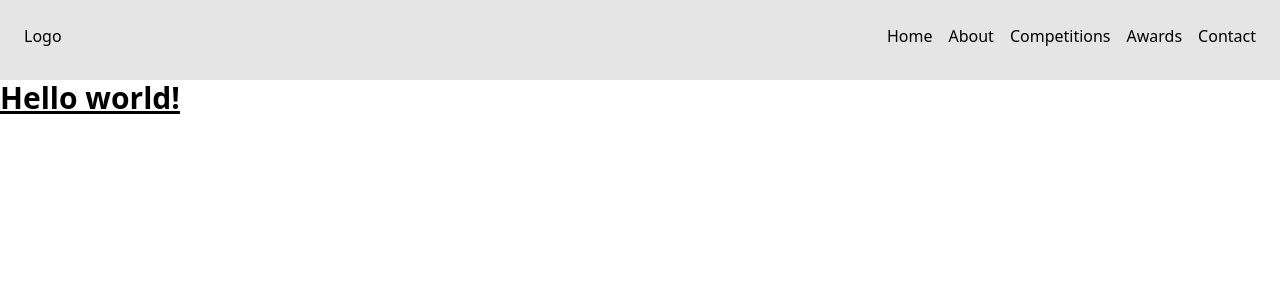
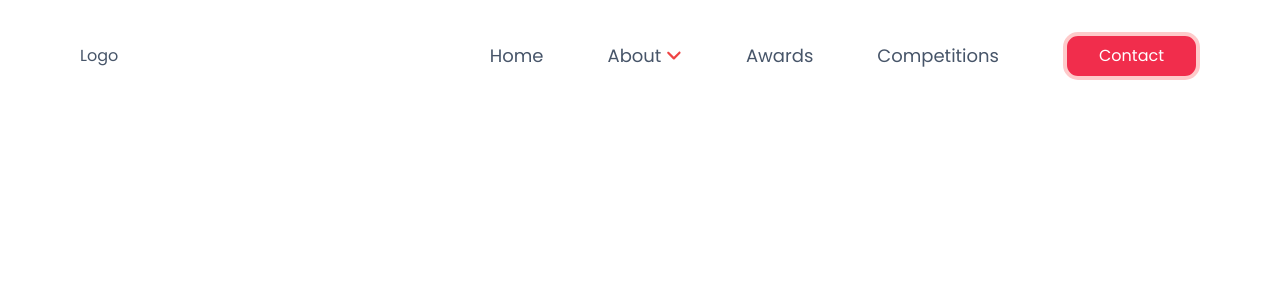
Before and after one commit to purplegummy/manualtsa, a React (Create React App) app: page / in a window 1280 px wide. Shown: the top 300 px of the page. Built offline with nearby package versions, Linux system fonts and the light colour scheme.

Commit message:
updated fonts and added some styles for the navbar

```diff
--- a/package.json
+++ b/package.json
@@ -6,6 +6,11 @@
     "@emotion/react": "^11.10.4",
     "@emotion/styled": "^11.10.4",
     "@fontsource/roboto": "^4.5.8",
+    "@fortawesome/fontawesome": "^1.1.8",
+    "@fortawesome/fontawesome-svg-core": "^6.2.0",
+    "@fortawesome/free-regular-svg-icons": "^6.2.0",
+    "@fortawesome/free-solid-svg-icons": "^6.2.0",
+    "@fortawesome/react-fontawesome": "^0.2.0",
     "@mui/icons-material": "^5.10.3",
     "@mui/material": "^5.10.3",
     "@testing-library/jest-dom": "^5.16.5",
--- a/public/index.html
+++ b/public/index.html
@@ -10,6 +10,7 @@
       content="Web site created using create-react-app"
     />
     <link rel="apple-touch-icon" href="%PUBLIC_URL%/logo192.png" />
+
     <!--
       manifest.json provides metadata used when your web app is installed on a
       user's mobile device or desktop. See https://developers.google.com/web/fundamentals/web-app-manifest/
--- a/src/components/navigation/Navbar.jsx
+++ b/src/components/navigation/Navbar.jsx
@@ -1,15 +1,24 @@
 import React from 'react'
 import { Link } from 'react-router-dom'
+import { FontAwesomeIcon } from '@fortawesome/react-fontawesome'
+import { faAngleDown } from '@fortawesome/free-solid-svg-icons'
 export const Navbar = () => {
   return (
-    <div className="flex flex-row h-20 w-full bg-neutral-200 justify-between p-6">
+
+    <div className="sticky top-0 transition-all text-slate-600 font-poppins flex flex-row h-28 w-full items-center justify-between px-20">
       <div className="">Logo</div>
-      <div className="flex flex-row gap-4">
-        <Link to="/">Home</Link>
-        <Link to="/">About</Link>
-        <Link to="/">Competitions</Link>
-        <Link to="/">Awards</Link>
-        <Link to="/">Contact</Link>
+      <div className="flex flex-row justify-between gap-16">
+        <div className="text-lg items-center flex flex-row gap-16">
+          <Link className="" to="/">Home</Link>
+          <Link to="/">About <FontAwesomeIcon className="text-red-500" icon={faAngleDown} /></Link>
+          <Link to="/">Awards</Link>
+          <Link to="/">Competitions</Link>
+
+
+
+
+        </div>
+        <Link className="rounded-[15px] block h-ful py-2 px-8 bg-[#F12D4C] border-solid border-red-200 border-4 text-white" to="/">Contact</Link>
       </div>
 
     </div>
--- a/src/input.css
+++ b/src/input.css
@@ -1,3 +1,10 @@
+@import url('https://fonts.googleapis.com/css2?family=Poppins&display=swap');
 @tailwind base;
 @tailwind components;
 @tailwind utilities;
+
+
+@font-face {
+        font-family: "Poppins";
+        src: url('https://fonts.googleapis.com/css2?family=Poppins&display=swap');
+}
--- a/src/pages/Home.jsx
+++ b/src/pages/Home.jsx
@@ -6,7 +6,7 @@ export const Home = () => {
     <div>
         <Navbar />
         <h1 className="text-3xl font-bold underline">
-          Hello world!
+
         </h1>
     </div>
   )
--- a/tailwind.config.js
+++ b/tailwind.config.js
@@ -4,7 +4,11 @@ module.exports = {
     "./src/**/*.{js,jsx,ts,tsx}",
   ],
   theme: {
-    extend: {},
+    extend: {
+      fontFamily: {
+        poppins: ["Poppins" ]
+    },
+    },
   },
   plugins: [],
 }
```
Also changed, not shown: 1 other file (tests, documents, lock files or other folders).
